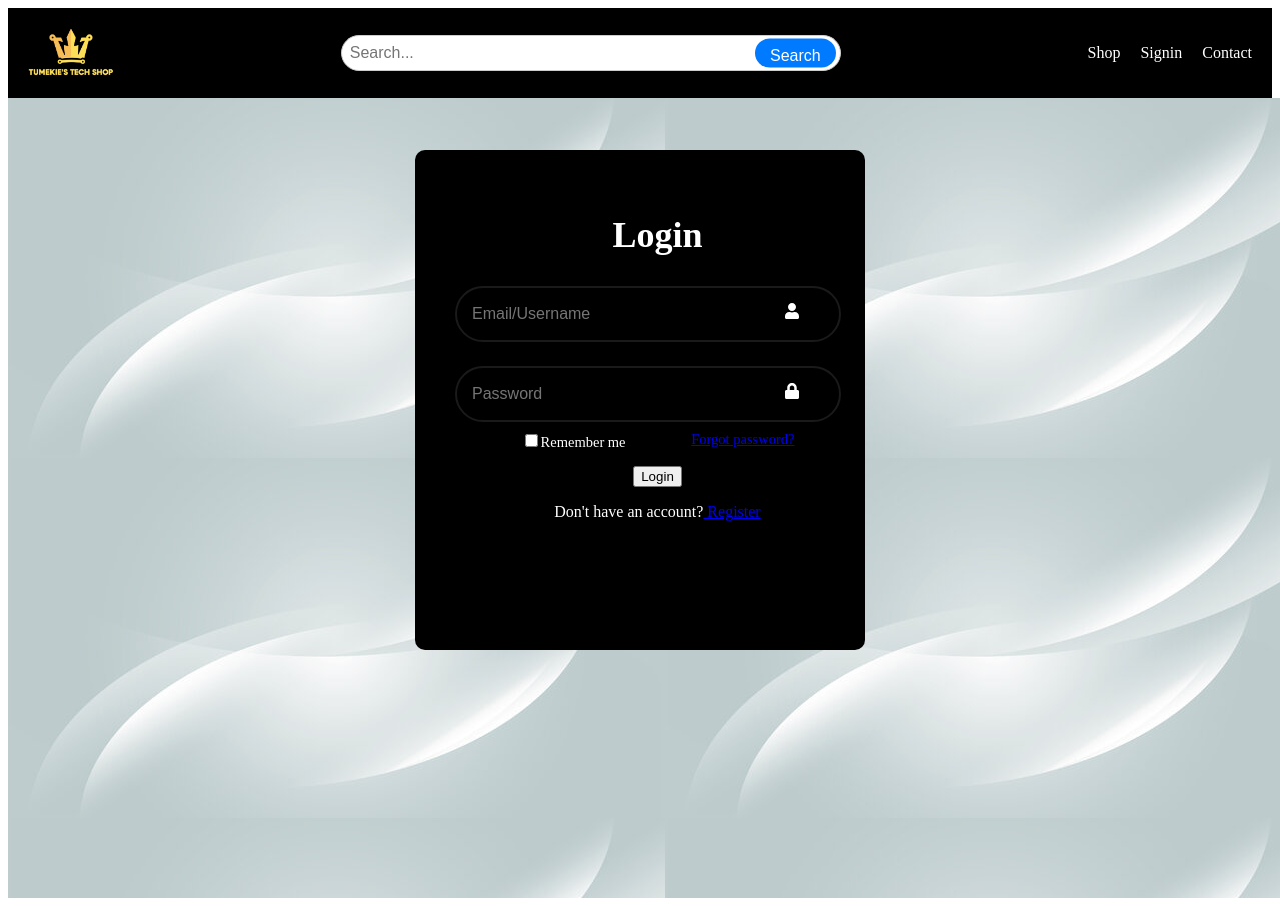
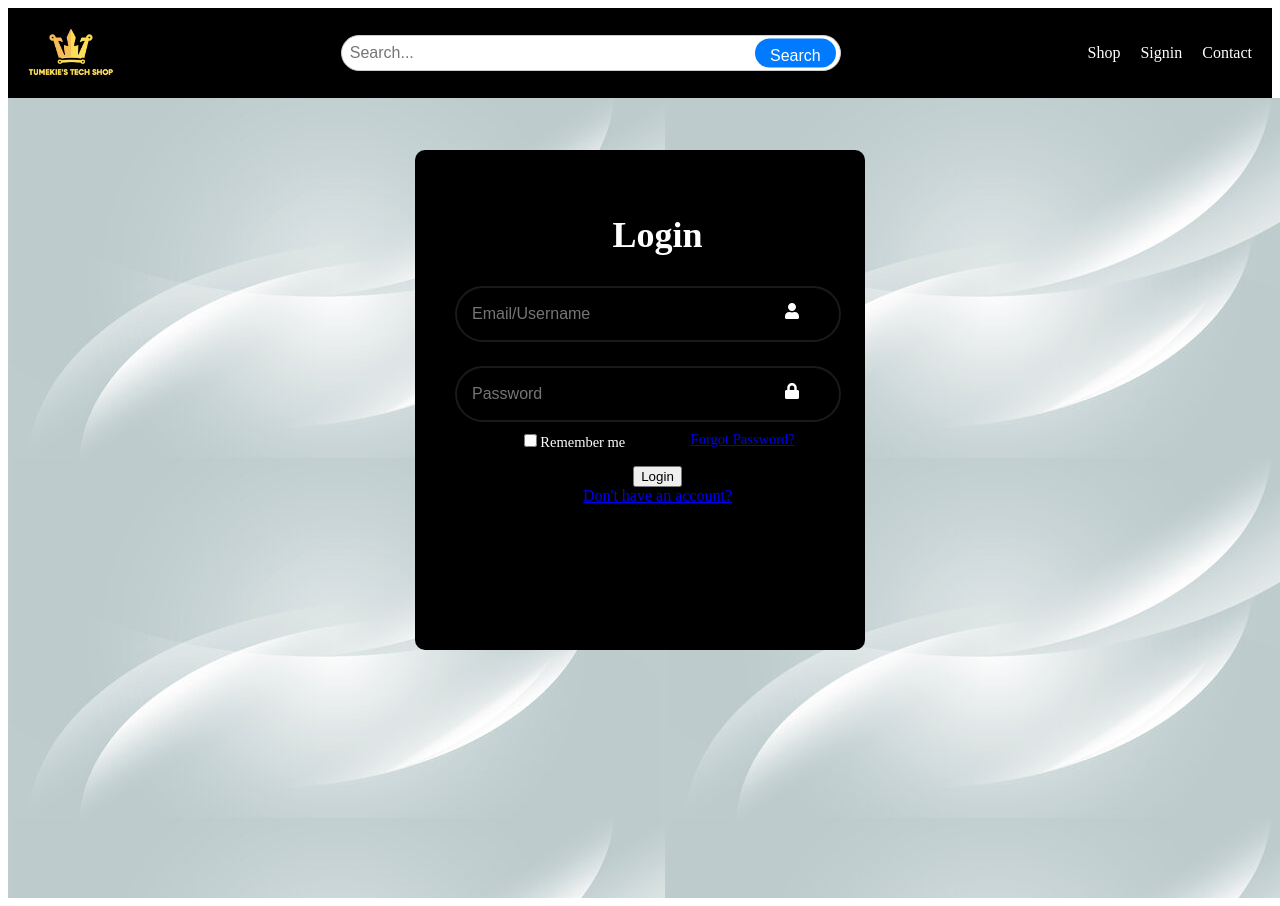
Before and after one commit to tumekie1999/876_Yaad_Groceries, a React (Create React App) app: page /signin in a window 1280 px wide. Built offline with nearby package versions, Linux system fonts and the light colour scheme.

Commit message:
fixed links

```diff
--- a/src/pages/register.jsx
+++ b/src/pages/register.jsx
@@ -1,9 +1,8 @@
 import React from "react";
 import './register.css';
-import { useNavigate } from 'react-router-dom';
+import { Link } from "react-router-dom";
 
 export const Register = () => {
-    const navigate = useNavigate();
     return (
         <div className='background'>
             <div className='wrapper'>
@@ -21,9 +20,7 @@ export const Register = () => {
                         </div>
                         <button type='submit'>Register</button>
                         <div className='Login'>
-                            <p>Already have an account?
-                                <a href='/signin' onClick={() => navigate("/signin")}> Login</a>
-                            </p>
+                            <Link to="/signin">Already have an account?</Link>
                         </div>
                     </form>
                 </div>
--- a/src/pages/signin.jsx
+++ b/src/pages/signin.jsx
@@ -1,11 +1,9 @@
 import React from "react";
 import './signin.css';
-import { useNavigate } from 'react-router-dom';
 import { FaLock, FaUser } from 'react-icons/fa';
+import { Link } from "react-router-dom";
 
 export const Signin = () => {
-
-    const navigate = useNavigate();
     return (
         <div className='background'>
             <div className='wrapper'>
@@ -25,13 +23,11 @@ export const Signin = () => {
                                 <input type='checkbox'/>
                                 Remember me
                             </label>
-                            <a href='#'> Forgot password?</a>
+                            <Link to="/register">Forgot Password?</Link>
                         </div>
                         <button type='submit'>Login</button>
                         <div className='register'>
-                            <p>Don't have an account?
-                                <a href='/register' onClick={() => navigate("/register")}> Register</a>
-                            </p>
+                            <Link to="/register">Don't have an account?</Link>
                         </div>
                     </form>
                 </div>
```
